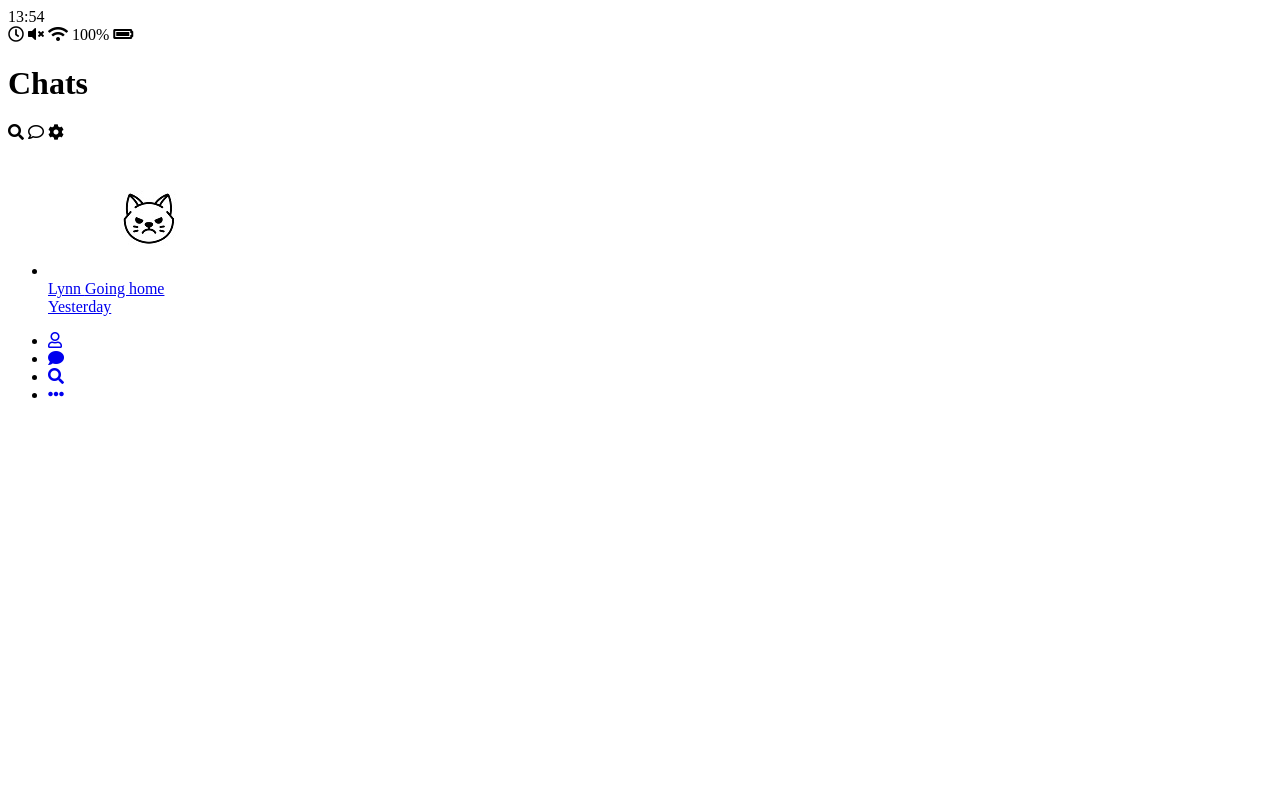
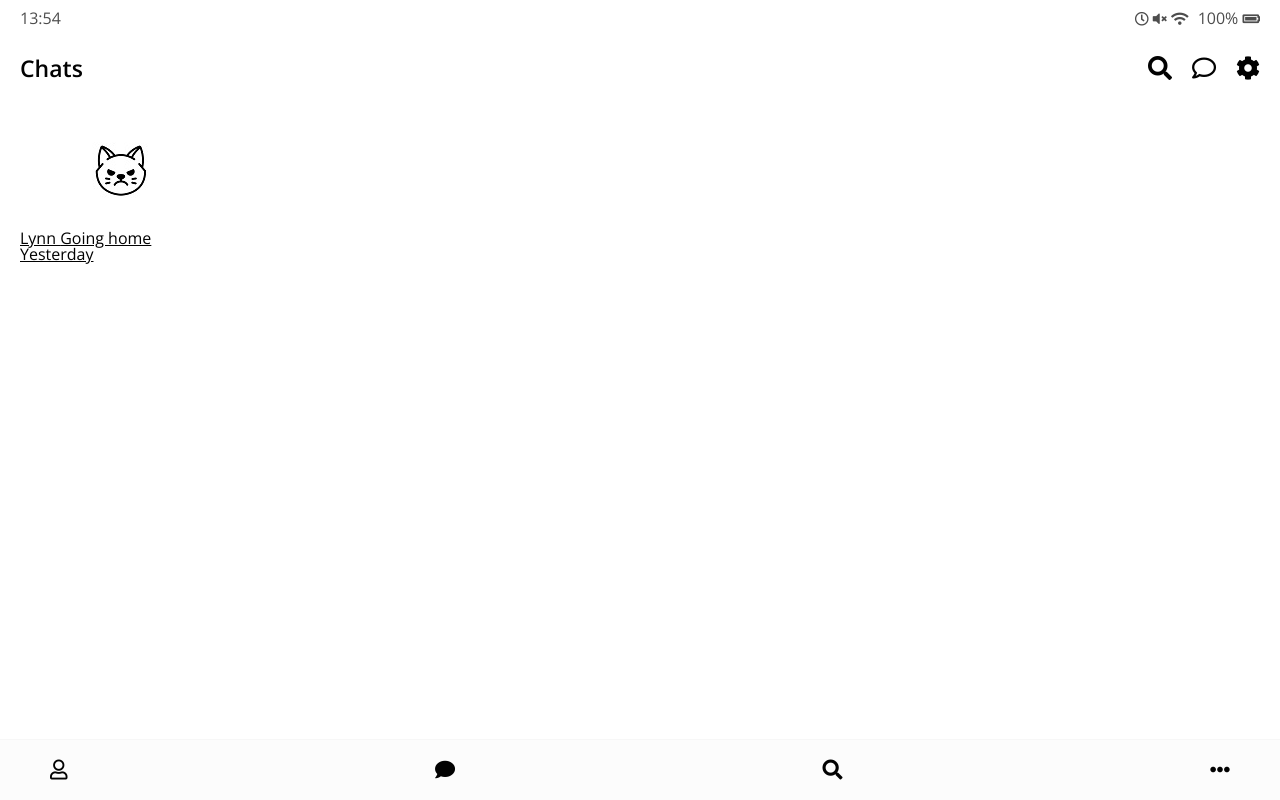
Before and after one commit to 0r0loo/kakao-clone-v2, a plain HTML site: page index.html in a window 1280 px wide. Drawn offline with nearby package versions, Linux system fonts and the light colour scheme.

Commit message:
css작업
nav
header 만듬

```diff
--- /dev/null
+++ b/css/header.css
@@ -0,0 +1,27 @@
+.header {
+  display: flex;
+  justify-content: space-between;
+  align-items: center;
+  margin-bottom: 30px;
+}
+
+.header .header__title {
+  font-size: 23px;
+  font-weight: 600;
+}
+
+.header .header__icon {
+  font-size: 24px;
+  margin-left: 20px;
+  cursor: pointer;
+}
+
+.header .header__header-column {
+  display: flex;
+  align-items: center;
+}
+
+.header .header__back-btn {
+  font-size: 22px;
+  margin-right: 20px;
+}
--- /dev/null
+++ b/css/nav-bar.css
@@ -0,0 +1,18 @@
+.nav {
+  position: fixed;
+  width: 100%;
+  background-color: #fcfcfc;
+  padding: 20px 50px;
+  bottom: 0px;
+  left: 0px;
+  border-top: 1px solid #f7f7f7;
+}
+
+.nav .nav__list {
+  display: flex;
+  justify-content: space-between;
+}
+
+.nav i {
+  font-size: 20px;
+}
--- /dev/null
+++ b/css/reset.css
@@ -0,0 +1,129 @@
+/* http://meyerweb.com/eric/tools/css/reset/
+   v2.0 | 20110126
+   License: none (public domain)
+*/
+
+html,
+body,
+div,
+span,
+applet,
+object,
+iframe,
+h1,
+h2,
+h3,
+h4,
+h5,
+h6,
+p,
+blockquote,
+pre,
+a,
+abbr,
+acronym,
+address,
+big,
+cite,
+code,
+del,
+dfn,
+em,
+img,
+ins,
+kbd,
+q,
+s,
+samp,
+small,
+strike,
+strong,
+sub,
+sup,
+tt,
+var,
+b,
+u,
+i,
+center,
+dl,
+dt,
+dd,
+ol,
+ul,
+li,
+fieldset,
+form,
+label,
+legend,
+table,
+caption,
+tbody,
+tfoot,
+thead,
+tr,
+th,
+td,
+article,
+aside,
+canvas,
+details,
+embed,
+figure,
+figcaption,
+footer,
+header,
+hgroup,
+menu,
+nav,
+output,
+ruby,
+section,
+summary,
+time,
+mark,
+audio,
+video {
+  margin: 0;
+  padding: 0;
+  border: 0;
+  font-size: 100%;
+  font: inherit;
+  vertical-align: baseline;
+}
+/* HTML5 display-role reset for older browsers */
+article,
+aside,
+details,
+figcaption,
+figure,
+footer,
+header,
+hgroup,
+menu,
+nav,
+section {
+  display: block;
+}
+body {
+  line-height: 1;
+}
+ol,
+ul {
+  list-style: none;
+}
+blockquote,
+q {
+  quotes: none;
+}
+blockquote:before,
+blockquote:after,
+q:before,
+q:after {
+  content: "";
+  content: none;
+}
+table {
+  border-collapse: collapse;
+  border-spacing: 0;
+}
--- /dev/null
+++ b/css/status-bar.css
@@ -0,0 +1,14 @@
+.status-bar {
+  display: flex;
+  justify-content: space-between;
+  margin-bottom: 30px;
+  opacity: 0.7;
+}
+
+.status-bar i {
+  font-size: 14px;
+}
+
+.status-bar .status-bar__battery-level {
+  margin-left: 5px;
+}
--- /dev/null
+++ b/css/styles.css
@@ -0,0 +1,22 @@
+@import url("https://fonts.googleapis.com/css?family=Open+Sans:400,600&display=swap");
+
+@import "reset.css";
+@import "status-bar.css";
+@import "header.css";
+@import "nav-bar.css";
+
+* {
+  box-sizing: border-box;
+}
+
+body {
+  background-color: white;
+  padding: 10px 20px;
+  color: #020202;
+  font-family: "Open Sans", -apple-system, BlinkMacSystemFont, "Segoe UI",
+    Roboto, Oxygen, Ubuntu, Cantarell, "Open Sans", "Helvetica Neue", sans-serif;
+}
+
+a {
+  color: inherit;
+}
--- a/index.html
+++ b/index.html
@@ -9,8 +9,10 @@
       rel="stylesheet"
       href="https://use.fontawesome.com/releases/v5.9.0/css/all.css"
     />
+    <link rel="stylesheet" href="css/styles.css" />
   </head>
   <body>
+    <!--status-bar-->
     <div class="status-bar">
       <div class="status-bar__column">
         <span class="status-bar__clock">13:54</span>
```
Also changed, not shown: chat.html (+4 -3 lines), find.html (+1 -0 lines), friends.html (+1 -0 lines), more.html (+1 -0 lines), settings.html (+3 -2 lines).
